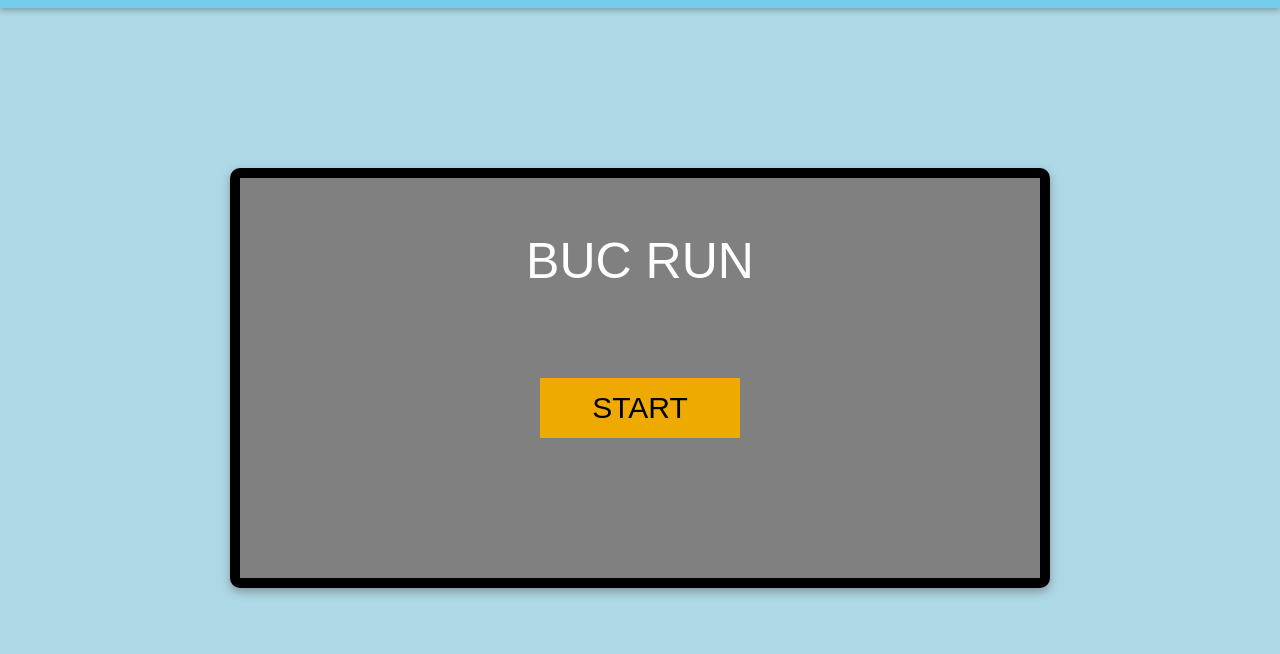
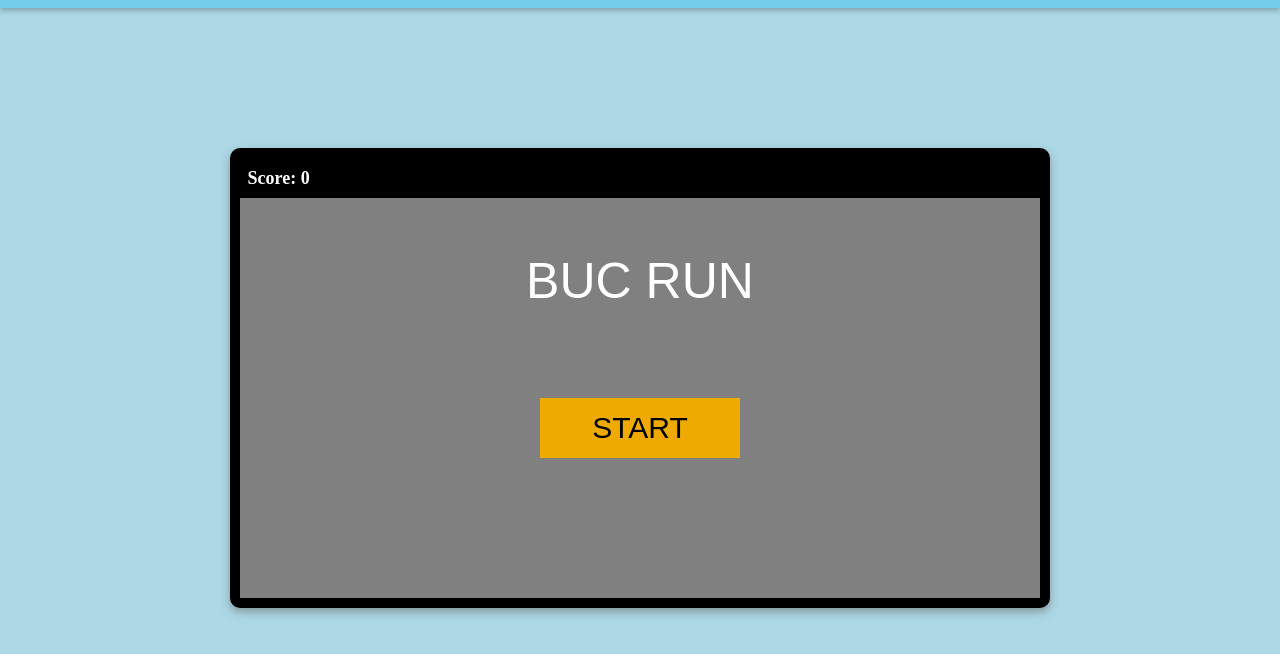
Before and after one commit to Octowalrus/BucRun, a website: page BucRun.html in a window 1280 px wide. Shown: the part 52-706 px from the top of the page. Drawn offline with Linux system fonts and the light colour scheme.

Commit message:
saving my changes before pull

```diff
--- a/BucRun.html
+++ b/BucRun.html
@@ -15,6 +15,9 @@
     <!-- Game scene -->
     <div class="body-container">
       <div class="game-container">
+        <div class="score-bar">
+          <span id="score">Score: 0</span>
+        </div>
         <canvas id="gameCanvas" width="800" height="400"></canvas>
         <!-- The canvas element is where the game will be rendered -->
         <script type="text/javascript" src="Scripts/BucRun.js"></script>
--- a/Scripts/BucRun.js
+++ b/Scripts/BucRun.js
@@ -1,5 +1,6 @@
 // main variable to track the current screen (menu or playing)
 let currentScreen = "menu";
+let score = 0; // variable to track the player's score
 const CANVAS = document.getElementById("gameCanvas");
 const CTX = CANVAS.getContext("2d");
 
@@ -129,6 +130,8 @@ function update() {
       jumpQueued = false;
     }
   }
+  score += 0.1; // increase score over time, adjust the increment as needed
+  document.getElementById("score").textContent = "Score: " + Math.floor(score); // update score display
   // if the player is in the air, apply gravity to the velocity and update the y position
   if (!player.onGround) {
     // variable jump: reduce gravity if jump key is still held
--- a/Scripts/style.css
+++ b/Scripts/style.css
@@ -29,6 +29,7 @@ body {
 .game-container {
   background-color: black;
   display: flex;
+  flex-direction: column;
   justify-content: center;
   align-items: center;
   padding: 10px;
@@ -52,3 +53,16 @@ body {
   height: 40px; /* controls logo size */
   width: auto;
 }
+/* Score bar styling */
+.score-bar {
+  width: 100%;
+  height: 40px;
+  background-color: black;
+  color: white;
+  display: flex;
+  align-items: center;
+  padding-left: 15px;
+  font-size: 18px;
+  font-weight: bold;
+  border-radius: 8px 8px 0 0;
+}
```
